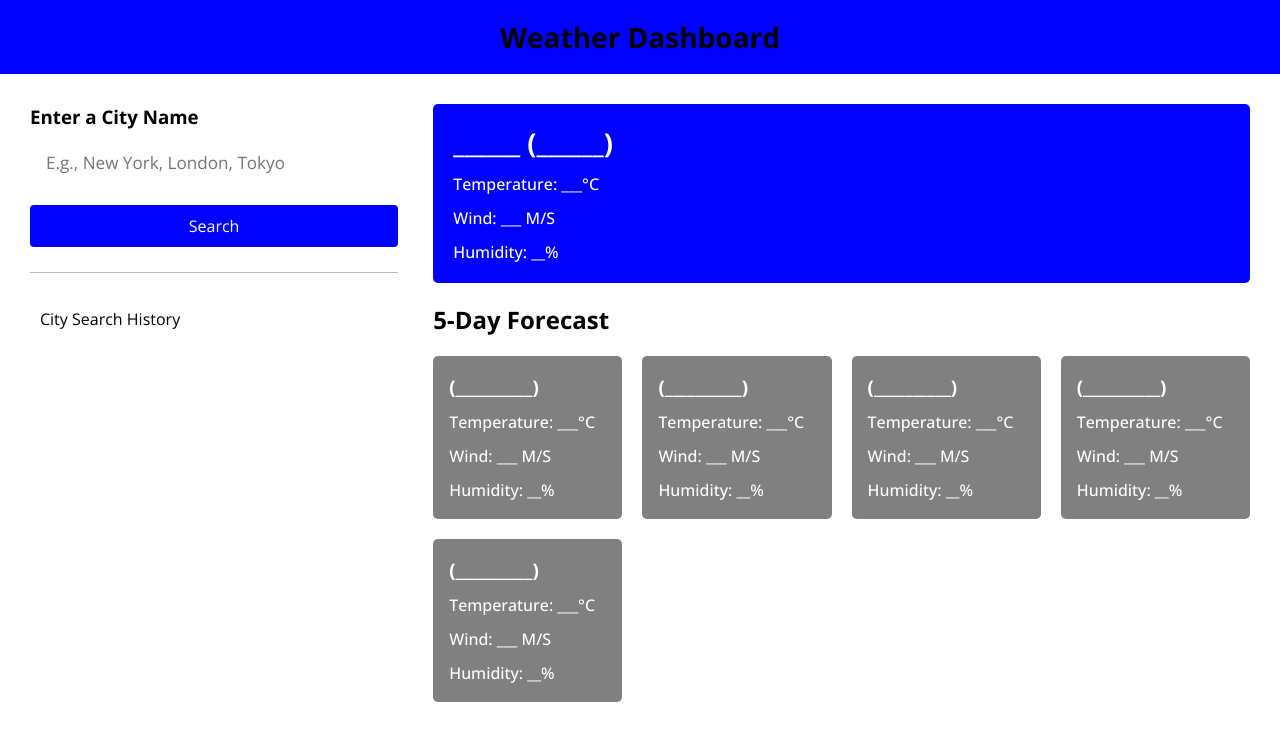
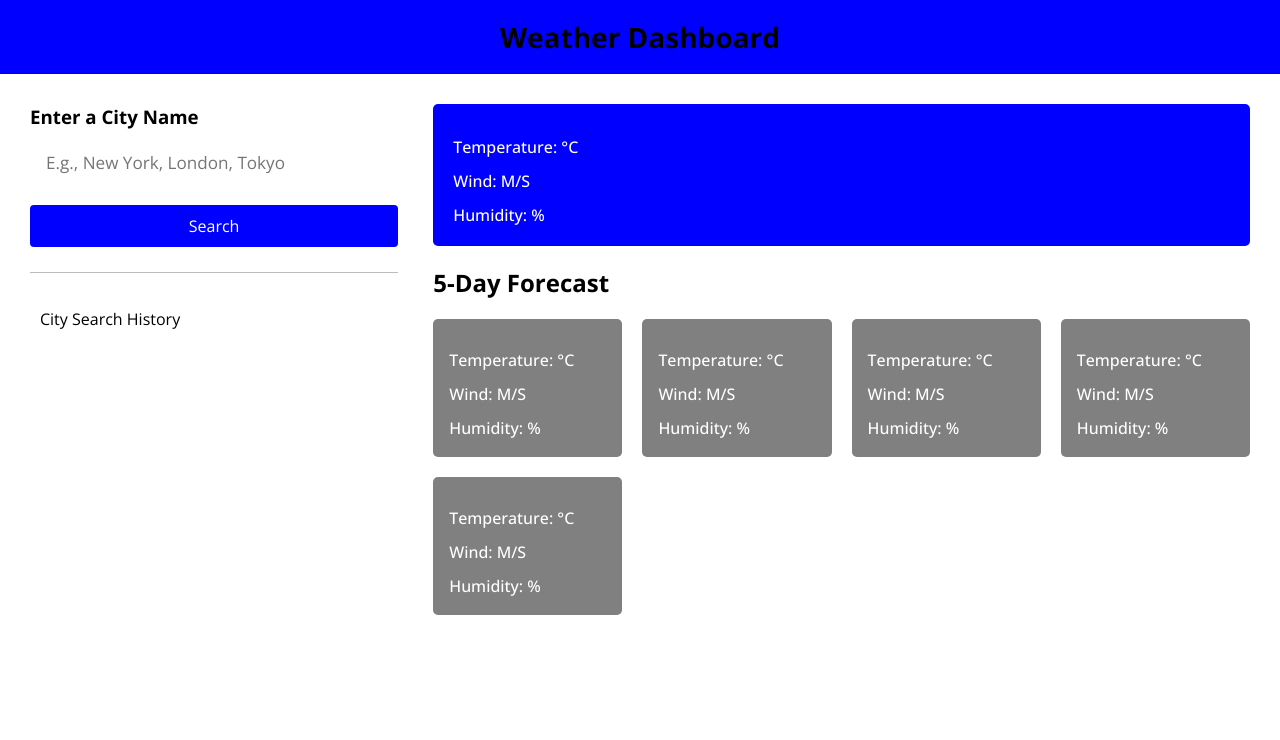
Before and after one commit to yoboyyash/Weather-Dashboard-for-Yash-, a plain HTML site: page index.html in a window 1280 px wide. Drawn offline with nearby package versions, Linux system fonts and the light colour scheme.

Commit message:
HTML fix

```diff
--- a/index.html
+++ b/index.html
@@ -23,9 +23,11 @@
 
             <div>
                 <ul class="cityListContainer">
-                    <!-- <li>City 1</li>
+                    <!--
                     <li>City 1</li>
-                    <li>City 1</li> -->
+                    <li>City 1</li>
+                    <li>City 1</li>
+                    -->
                 </ul>
             </div>
 
@@ -33,10 +35,10 @@
         <div class="weather-data">
             <div class="current-weather">
                 <div class="details">
-                    <h2>______ (______)</h2>
-                    <h4>Temperature: ___°C</h4>
-                    <h4>Wind: ___ M/S</h4>
-                    <h4>Humidity: __%</h4>
+                    <h2></h2>
+                    <h4>Temperature: °C</h4>
+                    <h4>Wind: M/S</h4>
+                    <h4>Humidity: %</h4>
                 </div>
 
             </div>
@@ -44,34 +46,34 @@
                 <h2>5-Day Forecast</h2>
                 <ul class="weather-cards">
                     <li class="card">
-                        <h3>(__________)</h3>
-                        <h4>Temperature: ___°C</h4>
-                        <h4>Wind: ___ M/S</h4>
-                        <h4>Humidity: __%</h4>
+                        <h3></h3>
+                        <h4>Temperature: °C</h4>
+                        <h4>Wind: M/S</h4>
+                        <h4>Humidity: %</h4>
                     </li>
                     <li class="card">
-                        <h3>(__________)</h3>
-                        <h4>Temperature: ___°C</h4>
-                        <h4>Wind: ___ M/S</h4>
-                        <h4>Humidity: __%</h4>
+                        <h3></h3>
+                        <h4>Temperature: °C</h4>
+                        <h4>Wind: M/S</h4>
+                        <h4>Humidity: %</h4>
                     </li>
                     <li class="card">
-                        <h3>(__________)</h3>
-                        <h4>Temperature: ___°C</h4>
-                        <h4>Wind: ___ M/S</h4>
-                        <h4>Humidity: __%</h4>
+                        <h3></h3>
+                        <h4>Temperature: °C</h4>
+                        <h4>Wind: M/S</h4>
+                        <h4>Humidity: %</h4>
                     </li>
                     <li class="card">
-                        <h3>(__________)</h3>
-                        <h4>Temperature: ___°C</h4>
-                        <h4>Wind: ___ M/S</h4>
-                        <h4>Humidity: __%</h4>
+                        <h3></h3>
+                        <h4>Temperature: °C</h4>
+                        <h4>Wind: M/S</h4>
+                        <h4>Humidity: %</h4>
                     </li>
                     <li class="card">
-                        <h3>(__________)</h3>
-                        <h4>Temperature: ___°C</h4>
-                        <h4>Wind: ___ M/S</h4>
-                        <h4>Humidity: __%</h4>
+                        <h3></h3>
+                        <h4>Temperature: °C</h4>
+                        <h4>Wind: M/S</h4>
+                        <h4>Humidity: %</h4>
                     </li>
                 </ul>
             </div>
```
Also changed, not shown: Screenshot 2024-01-03 191756.png (added), 1 other file.
